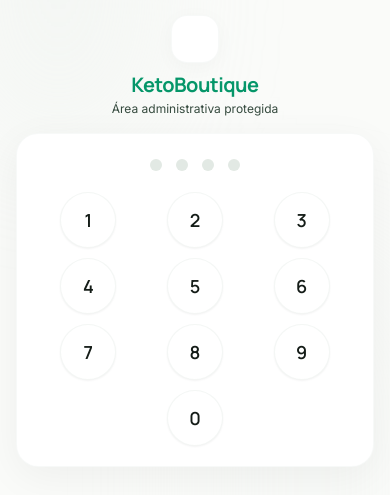
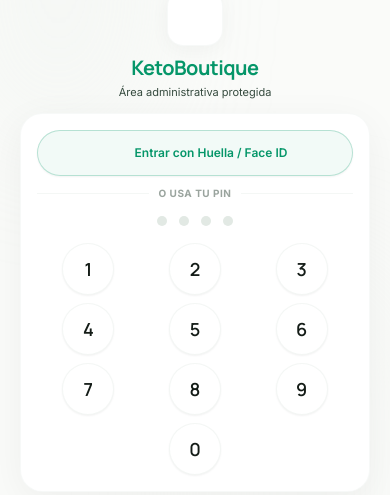
Before and after one commit to pedrol-9/keto-premium, a Next.js app: page /admin in a window 390 px wide. Shown: the part 181-676 px from the top of the page. Built offline with nearby package versions, Linux system fonts and the light colour scheme.

Commit message:
fix: make biometric login bar always visible & symmetrical, enlarge lock icon, and lock 100dvh zero-vertical-scroll on mobile PWA

```diff
--- a/src/app/admin/page.tsx
+++ b/src/app/admin/page.tsx
@@ -12,12 +12,11 @@
   const [pin, setPin] = useState<string>("");
   const [isError, setIsError] = useState<boolean>(false);
   const [isSuccess, setIsSuccess] = useState<boolean>(false);
-  const [biometricAvailable, setBiometricAvailable] = useState<boolean>(false);
-  const [biometricRegistered, setBiometricRegistered] = useState<boolean>(false);
+  const [biometricAvailable, setBiometricAvailable] = useState<boolean>(true);
   const [biometricLoading, setBiometricLoading] = useState<boolean>(false);
   const [showBiometricPrompt, setShowBiometricPrompt] = useState<boolean>(false);
 
-  // Check if WebAuthn is supported & if a credential already exists
+  // Check if WebAuthn is supported
   useEffect(() => {
     if (
       typeof window !== "undefined" &&
@@ -28,11 +27,9 @@
       window.PublicKeyCredential.isUserVerifyingPlatformAuthenticatorAvailable()
         .then((available) => {
           setBiometricAvailable(available);
-          const hasCred = !!localStorage.getItem("kb_biometric_credential_id");
-          setBiometricRegistered(hasCred);
         })
         .catch(() => {
-          setBiometricAvailable(false);
+          setBiometricAvailable(true); // default true for modern mobile PWAs
         });
     }
   }, []);
@@ -47,7 +44,7 @@
     } else {
       setTimeout(() => {
         router.push("/admin/dashboard");
-      }, 400);
+      }, 350);
     }
   }, [biometricAvailable, router]);
 
@@ -125,7 +122,6 @@
           String.fromCharCode(...new Uint8Array(credential.rawId))
         );
         localStorage.setItem("kb_biometric_credential_id", credId);
-        setBiometricRegistered(true);
       }
     } catch (e) {
       console.warn("Biometric registration cancelled or failed:", e);
@@ -141,18 +137,20 @@
     router.push("/admin/dashboard");
   };
 
-  // Biometric login (WebAuthn get assertion)
-  const handleBiometricLogin = async () => {
+  // Biometric action trigger (Login or First-time setup)
+  const handleBiometricAction = async () => {
+    const savedCredId = typeof window !== "undefined" ? localStorage.getItem("kb_biometric_credential_id") : null;
+
+    // If not registered yet, prompt directly to register
+    if (!savedCredId) {
+      setShowBiometricPrompt(true);
+      return;
+    }
+
+    // Otherwise authenticate via stored assertion
     try {
       setBiometricLoading(true);
       setIsError(false);
-
-      const savedCredId = localStorage.getItem("kb_biometric_credential_id");
-      if (!savedCredId) {
-        setIsError(true);
-        setBiometricLoading(false);
-        return;
-      }
 
       const rawChallenge = crypto.getRandomValues(new Uint8Array(32));
       const challengeBuffer = new ArrayBuffer(rawChallenge.byteLength);
@@ -213,17 +211,17 @@
   }, [handleInput, handleDelete, showBiometricPrompt]);
 
   return (
-    <div className="bg-background min-h-screen flex flex-col items-center justify-center font-sans text-on-surface antialiased overflow-x-hidden selection:bg-primary-container selection:text-on-primary-container relative py-4 sm:py-6 px-4">
+    <div className="bg-background h-[100dvh] max-h-[100dvh] overflow-hidden flex flex-col items-center justify-center font-sans text-on-surface antialiased selection:bg-primary-container selection:text-on-primary-container relative px-4 py-2">
       {/* Decorative ambient background */}
-      <div className="absolute inset-0 z-0 overflow-hidden pointer-events-none opacity-25">
+      <div className="absolute inset-0 z-0 overflow-hidden pointer-events-none opacity-20">
         <div className="absolute top-[-10%] left-[-10%] w-[50%] h-[50%] rounded-full bg-surface-container-high blur-3xl mix-blend-multiply"></div>
         <div className="absolute bottom-[-10%] right-[-10%] w-[60%] h-[60%] rounded-full bg-surface-container-low blur-3xl mix-blend-multiply"></div>
       </div>
 
       {/* ── Biometric registration prompt overlay ── */}
       {showBiometricPrompt && (
-        <div className="fixed inset-0 z-50 flex items-center justify-center bg-black/50 backdrop-blur-sm p-4">
-          <div className="bg-surface-container-lowest w-full max-w-sm rounded-[24px] p-6 sm:p-7 shadow-[0px_20px_60px_rgba(0,0,0,0.2)] border border-outline-variant/10 flex flex-col items-center gap-4 animate-scaleUp">
+        <div className="fixed inset-0 z-[200] flex items-center justify-center bg-black/60 backdrop-blur-md p-4 animate-fadeIn">
+          <div className="bg-surface-container-lowest w-full max-w-sm rounded-[24px] p-6 sm:p-7 shadow-[0px_20px_60px_rgba(0,0,0,0.3)] border border-outline-variant/10 flex flex-col items-center gap-4 animate-scaleUp">
             <div className="w-16 h-16 rounded-full bg-primary/10 flex items-center justify-center">
               <span
                 className="material-symbols-outlined text-[36px] text-primary"
@@ -238,7 +236,7 @@
                 Acceso biométrico
               </h2>
               <p className="font-sans text-xs text-on-surface-variant mt-1 leading-relaxed max-w-[260px]">
-                Activa la huella digital o Face ID para entrar al panel con un toque.
+                Activa tu huella digital o Face ID para entrar al panel con un toque.
               </p>
             </div>
 
@@ -262,16 +260,17 @@
         </div>
       )}
 
-      {/* ── Main Compact Container ── */}
-      <main className="relative z-10 w-full max-w-[360px] flex flex-col items-center">
+      {/* ── Main Zero-Scroll Compact Container ── */}
+      <main className="relative z-10 w-full max-w-[350px] flex flex-col items-center">
         {/* Header / Logo */}
-        <header className="text-center mb-4 flex flex-col items-center">
+        <header className="text-center mb-3 flex flex-col items-center">
           <Link
             href="/"
-            className="w-12 h-12 rounded-2xl bg-surface-container-lowest shadow-[0px_4px_20px_rgba(0,0,0,0.03)] flex items-center justify-center mb-2 border border-outline-variant/10 hover:opacity-90 active:scale-95 transition-all"
+            className="w-14 h-14 rounded-2xl bg-surface-container-lowest shadow-[0px_4px_20px_rgba(0,0,0,0.04)] flex items-center justify-center mb-2 border border-outline-variant/10 hover:opacity-90 active:scale-95 transition-all"
+            title="Volver a la tienda"
           >
             <span
-              className="material-symbols-outlined text-[26px] text-primary"
+              className="material-symbols-outlined text-[32px] text-primary"
               style={{ fontVariationSettings: "'FILL' 1" }}
             >
               shield_lock
@@ -280,13 +279,13 @@
           <h1 className="font-display font-bold text-xl sm:text-2xl text-primary tracking-tight">
             KetoBoutique
           </h1>
-          <p className="font-sans text-xs text-on-surface-variant mt-0.5 text-center">
+          <p className="font-sans text-[11px] text-on-surface-variant mt-0.5 text-center">
             Área administrativa protegida
           </p>
         </header>
 
         {/* Login Card */}
-        <section className="bg-surface-container-lowest w-full rounded-[22px] p-5 sm:p-6 shadow-[0px_10px_40px_rgba(0,0,0,0.05)] flex flex-col items-center relative overflow-hidden border border-outline-variant/10">
+        <section className="bg-surface-container-lowest w-full rounded-[22px] p-4 sm:p-5 shadow-[0px_10px_40px_rgba(0,0,0,0.05)] flex flex-col items-center relative overflow-hidden border border-outline-variant/10">
           {/* Error Message Overlay */}
           <div
             className={`absolute top-0 left-0 w-full bg-error-container text-on-error-container font-sans font-semibold text-xs py-2 text-center transition-all duration-300 z-20 flex items-center justify-center gap-1.5 ${
@@ -297,11 +296,11 @@
             {biometricLoading ? "Error biométrico" : "PIN Incorrecto"}
           </div>
 
-          {/* ── Compact Biometric login button ── */}
-          {biometricRegistered && !isSuccess && (
+          {/* ── Symmetrical Biometric Bar (Always Visible & Accessible) ── */}
+          {!isSuccess && (
             <div className="w-full mb-3">
               <button
-                onClick={handleBiometricLogin}
+                onClick={handleBiometricAction}
                 disabled={biometricLoading}
                 className="w-full flex items-center justify-center gap-2 py-2.5 px-4 rounded-xl border border-primary/25 bg-primary/5 hover:bg-primary/10 active:scale-[0.98] transition-all disabled:opacity-60 group shadow-xs"
               >
@@ -318,10 +317,12 @@
                 </span>
               </button>
 
-              {/* Minimal Divider */}
-              <div className="flex items-center gap-2 w-full mt-3">
+              {/* Minimal Symmetrical Divider */}
+              <div className="flex items-center gap-2.5 w-full mt-2.5">
                 <div className="flex-1 h-px bg-outline-variant/15" />
-                <span className="font-sans text-[11px] text-on-surface-variant/50">o PIN</span>
+                <span className="font-sans text-[10px] uppercase font-bold tracking-wider text-on-surface-variant/50">
+                  o usa tu PIN
+                </span>
                 <div className="flex-1 h-px bg-outline-variant/15" />
               </div>
             </div>
@@ -329,13 +330,13 @@
 
           {/* PIN Display Dots */}
           <div
-            className={`flex gap-3.5 mb-5 mt-1 h-3.5 items-center justify-center w-full transition-all ${
+            className={`flex gap-3 mb-4 mt-0.5 h-3 items-center justify-center w-full transition-all ${
               isError ? "animate-shake" : ""
             }`}
           >
             {[...Array(MAX_LENGTH)].map((_, index) => {
               const isFilled = index < pin.length;
-              let dotClass = "w-3 h-3 rounded-full transition-all duration-200 ";
+              let dotClass = "w-2.5 h-2.5 rounded-full transition-all duration-200 ";
 
               if (isSuccess) {
                 dotClass += "bg-primary-container scale-110";
@@ -351,30 +352,30 @@
             })}
           </div>
 
-          {/* Numpad Grid (Compact & Ergonomic) */}
-          <div className="grid grid-cols-3 gap-x-3 sm:gap-x-4 gap-y-2.5 sm:gap-y-3 w-full px-1">
+          {/* Numpad Grid (Compact & Ergonomic for Samsung A16 PWA) */}
+          <div className="grid grid-cols-3 gap-x-3 gap-y-2 w-full px-1">
             {[1, 2, 3, 4, 5, 6, 7, 8, 9].map((num) => (
               <button
                 key={num}
                 onClick={() => handleInput(num.toString())}
-                className="w-14 h-14 sm:w-15 sm:h-15 rounded-full mx-auto flex items-center justify-center font-display font-semibold text-lg text-on-surface bg-surface-container-lowest border border-outline-variant/15 hover:bg-surface-container-low active:scale-95 focus:outline-none transition-all duration-100 shadow-xs"
+                className="w-13 h-13 sm:w-14 sm:h-14 rounded-full mx-auto flex items-center justify-center font-display font-semibold text-lg text-on-surface bg-surface-container-lowest border border-outline-variant/15 hover:bg-surface-container-low active:scale-95 focus:outline-none transition-all duration-100 shadow-xs"
               >
                 {num}
               </button>
             ))}
 
             {/* Row 4 */}
-            <div className="w-14 h-14 sm:w-15 sm:h-15 mx-auto" />
+            <div className="w-13 h-13 sm:w-14 sm:h-14 mx-auto" />
             <button
               onClick={() => handleInput("0")}
-              className="w-14 h-14 sm:w-15 sm:h-15 rounded-full mx-auto flex items-center justify-center font-display font-semibold text-lg text-on-surface bg-surface-container-lowest border border-outline-variant/15 hover:bg-surface-container-low active:scale-95 focus:outline-none transition-all duration-100 shadow-xs"
+              className="w-13 h-13 sm:w-14 sm:h-14 rounded-full mx-auto flex items-center justify-center font-display font-semibold text-lg text-on-surface bg-surface-container-lowest border border-outline-variant/15 hover:bg-surface-container-low active:scale-95 focus:outline-none transition-all duration-100 shadow-xs"
             >
               0
             </button>
             <button
               aria-label="Delete"
               onClick={handleDelete}
-              className="w-14 h-14 sm:w-15 sm:h-15 rounded-full mx-auto flex items-center justify-center text-on-surface-variant hover:text-on-surface hover:bg-surface-container-low active:scale-95 focus:outline-none transition-all duration-100"
+              className="w-13 h-13 sm:w-14 sm:h-14 rounded-full mx-auto flex items-center justify-center text-on-surface-variant hover:text-on-surface hover:bg-surface-container-low active:scale-95 focus:outline-none transition-all duration-100"
             >
               <span className="material-symbols-outlined text-[20px]">backspace</span>
             </button>
```
